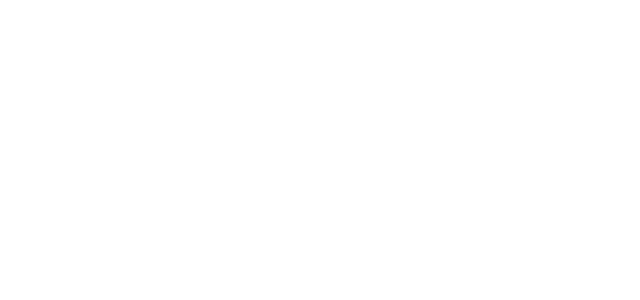
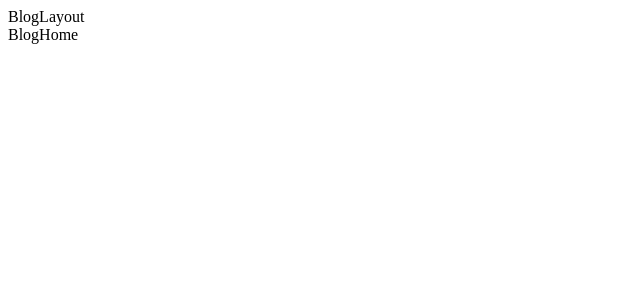
Before and after one commit to NamanJindal03/cn-1-rect, a React (Create React App) app: page /blog in a window 1280 px wide. Before the commit this address had no page. Shown: the top 300 px of the page, without its empty margins (0-640 px from the left). Built offline with nearby package versions, Linux system fonts and the light colour scheme.

Commit message:
createBrowserRouter

```diff
--- /dev/null
+++ b/src/RRDDataAPI/App.js
@@ -0,0 +1,38 @@
+import React from 'react'
+import { createBrowserRouter, RouterProvider } from 'react-router-dom'
+import Home from './pages/Home'
+import Profile from './pages/Profile'
+import BlogLayout from './pages/BlogLayout'
+import Blog from './pages/Blog'
+import BlogHome from './pages/BlogHome'
+const routes = createBrowserRouter([
+    {
+        path: '/home',
+        element: <Home />
+    },
+    {
+        path: '/profile',
+        element: <Profile />
+    },
+    {
+        path: '/blog',
+        element: <BlogLayout/>,
+        children:[
+            {
+                index: true,
+                element: <BlogHome />
+            },
+            {
+                path: ':blogId',
+                element: <Blog />
+            },
+        ]
+    } //relative routes
+    //product routes which are not relativev (absolute)
+])
+export default function App() {
+
+  return (
+    <RouterProvider router={routes} />
+  )
+}
--- /dev/null
+++ b/src/RRDDataAPI/pages/Blog.js
@@ -0,0 +1,7 @@
+import React from 'react'
+
+export default function Blog() {
+  return (
+    <div>Blog</div>
+  )
+}
--- /dev/null
+++ b/src/RRDDataAPI/pages/BlogHome.js
@@ -0,0 +1,7 @@
+import React from 'react'
+
+export default function BlogHome() {
+  return (
+    <div>BlogHome</div>
+  )
+}
--- /dev/null
+++ b/src/RRDDataAPI/pages/BlogLayout.js
@@ -0,0 +1,11 @@
+import React from 'react'
+import { Outlet } from 'react-router-dom'
+
+export default function BlogLayout() {
+  return (
+    <>
+        <div>BlogLayout</div>
+        <Outlet/>
+    </>
+  )
+}
--- /dev/null
+++ b/src/RRDDataAPI/pages/Home.js
@@ -0,0 +1,7 @@
+import React from 'react'
+
+export default function Home() {
+  return (
+    <div>Home</div>
+  )
+}
--- /dev/null
+++ b/src/RRDDataAPI/pages/Profile.js
@@ -0,0 +1,7 @@
+import React from 'react'
+
+export default function Profile() {
+  return (
+    <div>Profile</div>
+  )
+}
--- a/src/index.js
+++ b/src/index.js
@@ -21,15 +21,13 @@ import ReactDOM from 'react-dom/client';
 // import App from './contextAPIModern/App'
 // import App from './ThemeExec/App'
 // import App from './react-router-dom/App'
-import App from './protectedRoutesRRD/App'
-import { BrowserRouter } from 'react-router-dom';
+// import App from './protectedRoutesRRD/App'
+import App from './RRDDataAPI/App'
 
 const root = ReactDOM.createRoot(document.getElementById('root'));
 
 root.render(
-  <BrowserRouter>
     <App />
-  </BrowserRouter>
 );
 
 
```
